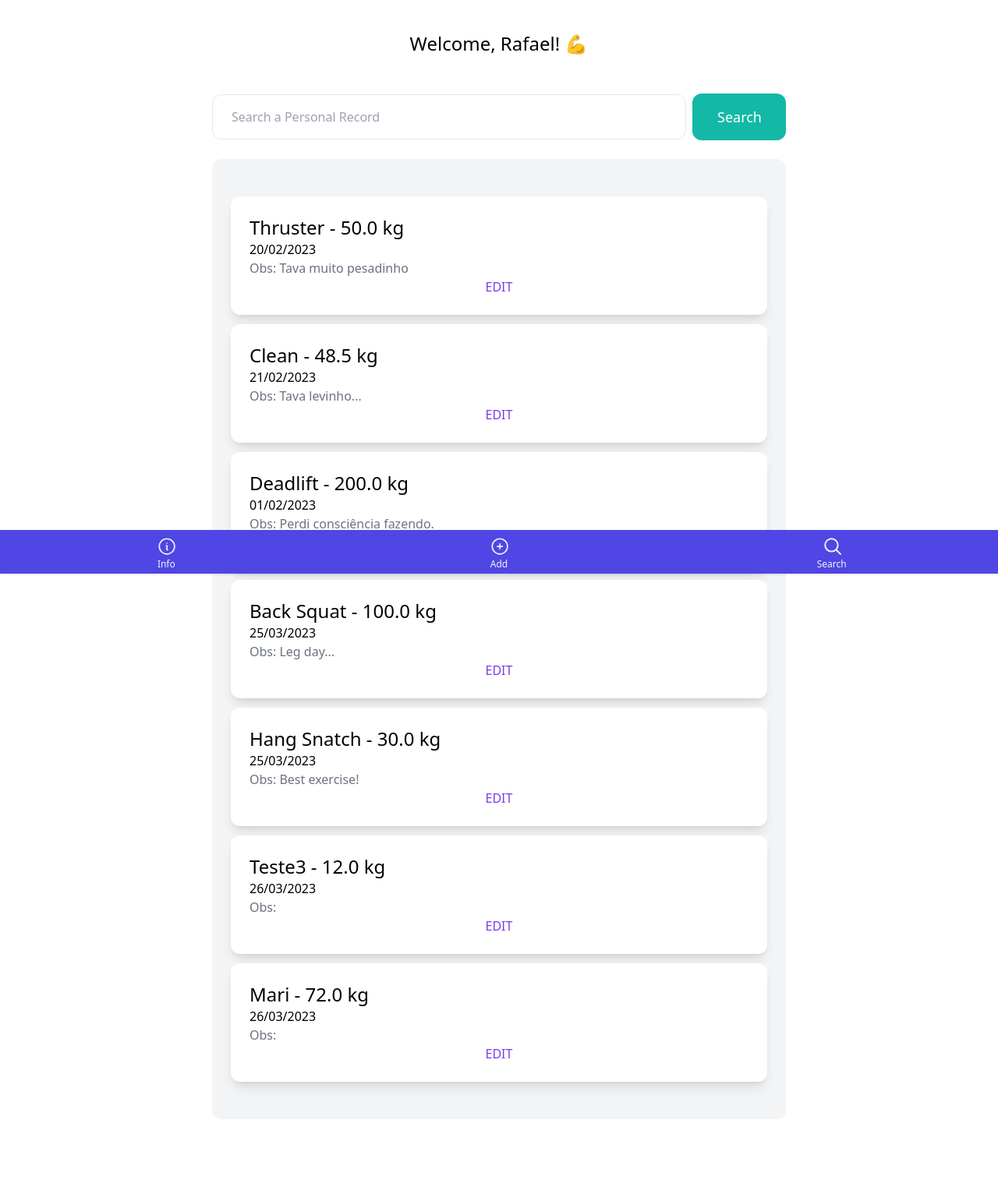
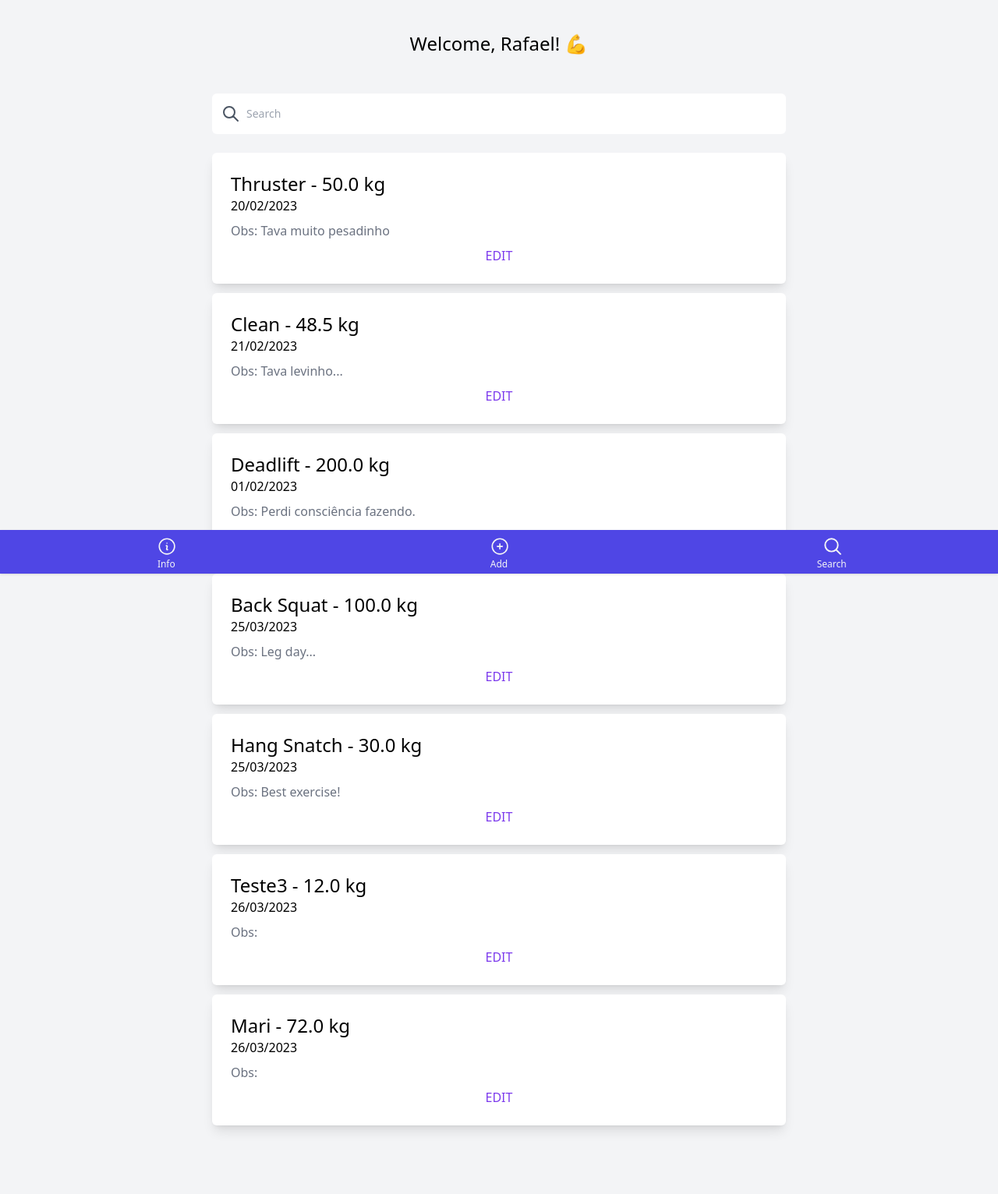
Before and after one commit to furquim25/Crossfit-PRs-App, a Django app: page / in a window 1280 px wide. Shown: the part 64-1596 px from the top of the page at 78% size. Before the commit the page ends 1472 px from the top, so only its background shows below. Run offline with Django 4.2, Linux system fonts and the light colour scheme; a user stored in the database is signed in; data comes from the database, SQL or seed files in the repository; both versions use the stored data as it was after the commit; some libraries are stand-ins or nearby versions.

Commit message:
Changed search bar

```diff
--- a/crossfitapp/core/templates/core/base.html
+++ b/crossfitapp/core/templates/core/base.html
@@ -8,8 +8,8 @@
     <script src="https://cdn.tailwindcss.com"></script>
     <title>{% block title %}{% endblock title %}</title>
 </head>
-<body>
-	<nav class="py-6 px-6 flex justify-center items-center border-b border-gray-200 bg-indigo-600 h-16 sticky top-0 relative">
+<body class="bg-gray-100">
+	<nav class="py-6 px-6 flex justify-center items-center border-b border-gray-200 bg-indigo-600 h-16 sticky top-0 relative z-10">
 		<a href="/" class="text-xl font-semibold text-white flex-grow text-center">Crossfit PRs App</a>
 
 		<a href="{% if user.is_authenticated %}{% url 'core:logout' %}{% else %}{% url 'core:login' %}{% endif %}" class="flex items-center absolute right-3">
--- a/crossfitapp/core/templates/core/form.html
+++ b/crossfitapp/core/templates/core/form.html
@@ -13,7 +13,7 @@
     </div>
 
     {% if form.errors or form.non_field_errors %}
-        <div class="mb-3 p-6 bg-red-100 rounded-xl">
+        <div class="mb-3 p-6 bg-red-100 rounded-md">
             {% for field in form %}
                 {{ field.errors }}
             {% endfor %}
--- a/crossfitapp/core/templates/core/index.html
+++ b/crossfitapp/core/templates/core/index.html
@@ -7,24 +7,31 @@
     <h2 class="mb-12 text-2xl text-center"> Welcome, {{ request.user.first_name }}! 💪 </h2>
     <form method="get" action="{% url 'core:index' %}">
         <div class="flex items-center">
-            <input name="query" class="w-full py-4 px-6 border rounded-xl" type="text" value="{{ query }}" placeholder="Search a Personal Record">
+            {% comment %} <input name="query" class="w-full py-4 px-6 border rounded-xl" type="text" value="{{ query }}" placeholder="Search a Personal Record"> {% endcomment %}
+            <div class="relative text-gray-600 focus-within:text-gray-400 w-full">
+                <span class="absolute inset-y-0 left-0 flex items-center pl-2">
+                  <button type="submit" class="p-1 focus:outline-none">
+                    <svg fill="none" stroke="currentColor" stroke-linecap="round" stroke-linejoin="round" stroke-width="2" viewBox="0 0 24 24" class="w-6 h-6"><path d="M21 21l-6-6m2-5a7 7 0 11-14 0 7 7 0 0114 0z"></path></svg>
+                  </button>
+                </span>
+                <input type="search" name="query" class=" w-full py-4 text-sm rounded-md pl-11 pr-5 focus:outline-none focus:bg-white focus:text-gray-900" placeholder="Search" value="{{ query }}" autocomplete="off">
+            </div>
             {% if query %}
-                <a href="{% url 'core:index' %}"><button type="button" class="ml-2 w-[7.5rem] py-4 px-8 text-lg bg-teal-500 text-white rounded-xl"> Clear </button></a>
-            {% else %}
-                <a href="{% url 'core:index' %}"><button type="submit" class="ml-2 w-[7.5rem] py-4 px-8 text-lg bg-teal-500 text-white rounded-xl"> Search </button></a>
+                <a href="{% url 'core:index' %}"><button type="button" class="ml-2 py-4 px-8 bg-teal-500 text-white rounded-xl"> Clear </button></a>
             {% endif %}
         </div>
+    </form>
 
 
-    <div class="mt-6 px-6 py-12 bg-gray-100 rounded-xl">
+    <div class="mt-6 pb-12 rounded-md">
         <div class= "grid grid-cols-1 gap-3">
             {% for item in items %}
                 <div>
                     <a href="{% url 'edit' item.id %}">
-                        <div class="p-6 bg-white rounded-xl shadow-lg">
-                            <h2 class="text-2xl">{{ item.name }} - {{ item.personal_record }} kg</h2>
+                        <div class="p-6 bg-white rounded-md shadow-lg">
+                            <h2 class="text-2xl font-medium">{{ item.name }} - {{ item.personal_record }} kg</h2>
                             <p class="text-black-500">{{ item.pr_date|date:"d/m/Y" }} </p>
-                            <p class="text-gray-500">Obs: {{ item.observation }} </p>
+                            <p class="text-gray-500 py-2">Obs: {{ item.observation }} </p>
                             <p class="text-center text-violet-600 font-medium">EDIT</p>
                         </div>
                     </a>
```
Also changed, not shown: crossfitapp/db.sqlite3.
